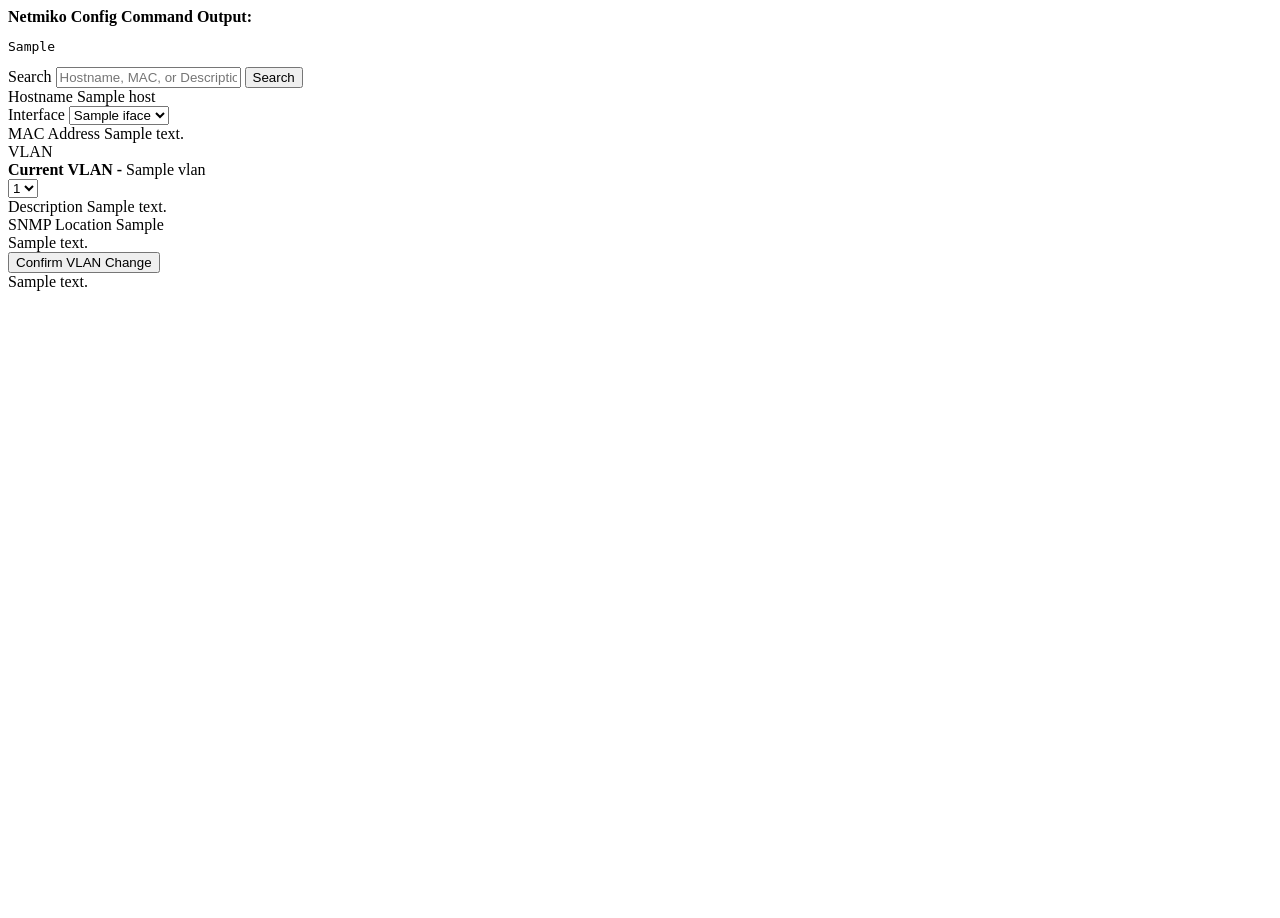
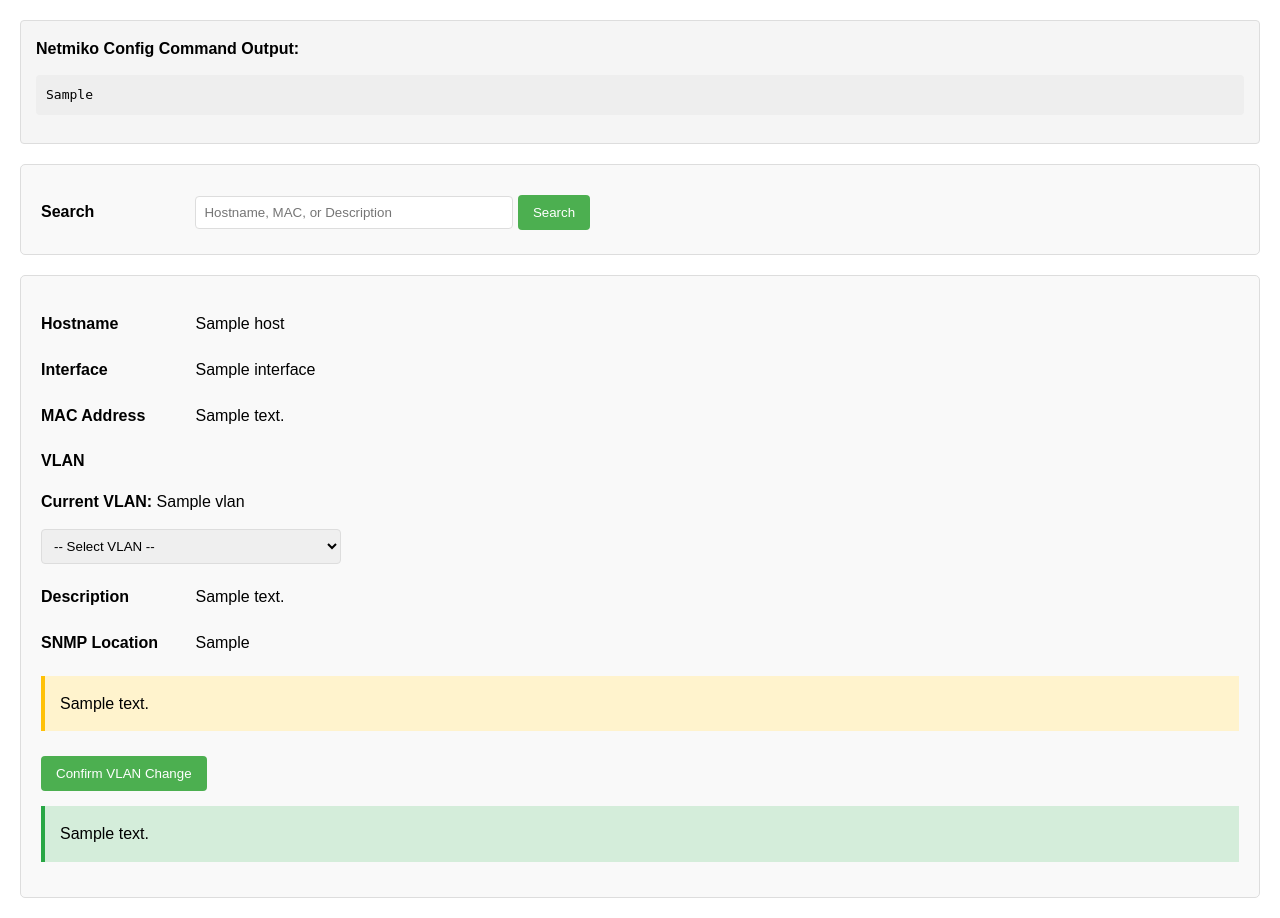
Before and after one commit to ansongdkucl/bau-jobs, a Flask app: template templates/index.html in a window 1280 px wide. Before the commit the page ends 291 px from the top, so only its background shows below. Run offline with Flask 3, Linux system fonts and the light colour scheme; the template is opened without the code that fills it: most values are stand-ins (such as "Sample title", 1, 10 or a date in 2020).

Commit message:
change vlan fixed

```diff
--- a/app.py
+++ b/app.py
@@ -1,23 +1,29 @@
 from flask import Flask, render_template, request, flash, redirect, url_for
-from network_lookup import expand_interface, get_interface_details, find_mac, find_port_description, find_host
+from network_lookup import (
+    expand_interface,
+    get_interface_details,
+    find_mac,
+    find_port_description,
+    find_host,
+    nr  # Import the initialized Nornir instance
+)
 from nornir_netmiko.tasks import netmiko_send_config, netmiko_send_command
+from nornir.core.filter import F
 import logging
 import sys
 from logging.handlers import RotatingFileHandler
 import re
 
+# Initialize Flask application
+app = Flask(__name__)
+app.secret_key = "supersecret"
 
-
-app = Flask(__name__)
-
-# Configure logging to file and redirect stdout/stderr
+# Configure logging
 log_file = "network_debug.log"
-
 handler = RotatingFileHandler(log_file, maxBytes=5*1024*1024, backupCount=3)
 handler.setLevel(logging.DEBUG)
 formatter = logging.Formatter("%(asctime)s [%(levelname)s] %(message)s")
 handler.setFormatter(formatter)
-
 app.logger.addHandler(handler)
 app.logger.setLevel(logging.DEBUG)
 
@@ -33,21 +39,24 @@ class StreamToLogger:
             self.logger.log(self.level, message.strip())
 
     def flush(self):
-        pass  # Needed for compatibility with sys.stdout
+        pass
 
 sys.stdout = StreamToLogger(app.logger, logging.INFO)
 sys.stderr = StreamToLogger(app.logger, logging.ERROR)
 
-
-app.secret_key = "supersecret"
-
+# MAC address validation regex
 MAC_REGEX = r"^([0-9A-Fa-f]{2}([:\-\.]?)){5}[0-9A-Fa-f]{2}$"
 
 @app.route("/", methods=["GET"])
 def index():
     return render_template("index.html", fields={
-        "host": "", "interface": "", "mac_address": "", "vlan": "",
-        "description": "", "snmp_location": "", "available_vlans": [],
+        "host": "",
+        "interface": "",
+        "mac_address": "",
+        "vlan": "",
+        "description": "",
+        "snmp_location": "",
+        "available_vlans": [],
         "available_interfaces": []
     })
 
@@ -55,8 +64,13 @@ def index():
 def search():
     query = request.form.get("query", "").strip()
     fields = {
-        "host": "", "interface": "", "mac_address": "", "vlan": "",
-        "description": "", "snmp_location": "", "available_vlans": [],
+        "host": "",
+        "interface": "",
+        "mac_address": "",
+        "vlan": "",
+        "description": "",
+        "snmp_location": "",
+        "available_vlans": [],
         "available_interfaces": []
     }
 
@@ -65,7 +79,7 @@ def search():
         return render_template("index.html", fields=fields)
 
     # Hostname search
-    if query.lower() in [h.lower() for h in find_host.__globals__['nr'].inventory.hosts.keys()]:
+    if query.lower() in [h.lower() for h in nr.inventory.hosts.keys()]:
         result = find_host(query)
         if result:
             fields = {
@@ -110,99 +124,107 @@ def change_vlan():
     interface_short = request.form.get("interface")
     new_vlan = request.form.get("new_vlan")
     current_vlan = request.form.get("current_vlan")
-    requested_interface = interface_short  # For template rendering
+    confirm = request.form.get("confirm")
 
+    # Expand interface and fetch details
     interface = expand_interface(interface_short)
-
-    # If the VLAN change button was NOT pressed, this is just an interface change
-    if "change_vlan" not in request.form:
-        fields = get_interface_details(host, interface)
-        if fields:
-            # Set the VLAN in the dropdown to match the interface's current VLAN
-            new_vlan = fields.get('vlan', '')
-            flash(f"Showing details for interface {interface_short}", "success")
-            return render_template(
-                "index.html",
-                fields=fields,
-                requested_interface=interface_short,
-                requested_vlan=new_vlan
-            )
-        else:
-            flash(f"Could not get details for interface {interface_short}", "error")
-            return redirect(url_for('index'))
-
-    # If the VLAN change button WAS pressed, proceed with VLAN change logic
     fields = get_interface_details(host, interface)
 
-    if not all([host, interface_short, new_vlan]):
-        flash("Missing data for VLAN change.", "error")
-        return render_template("index.html", fields=fields)
+    # Keep track of requested VLAN to preserve dropdown state
+    requested_vlan = new_vlan or fields.get('vlan', '')
 
-    # If confirmation is not present, prompt for confirmation
-    confirm = request.form.get("confirm")
+    # If this is not the final confirmation step yet
+    if not request.form.get("change_vlan"):
+        return render_template(
+            "index.html",
+            fields=fields,
+            requested_interface=interface_short,
+            requested_vlan=requested_vlan
+        )
+
+    # Validate the selected VLAN is in available list
+    if not new_vlan or new_vlan not in [str(v) for v in fields.get('available_vlans', [])]:
+        flash("Invalid VLAN selection", "error")
+        return render_template(
+            "index.html",
+            fields=fields,
+            requested_interface=interface_short,
+            requested_vlan=requested_vlan
+        )
+
+    # If not confirmed yet, prompt for confirmation
     if not confirm:
         confirmation_message = (
             f"You have requested to change VLAN for host <b>{host}</b> "
-            f"on interface <b>{interface_short}</b> to VLAN <b>{new_vlan}</b>."
+            f"on interface <b>{interface_short}</b> from VLAN <b>{current_vlan}</b> "
+            f"to VLAN <b>{new_vlan}</b>."
         )
         return render_template(
             "index.html",
             fields=fields,
             confirmation_message=confirmation_message,
-            requested_vlan=new_vlan,
-            requested_interface=interface_short
+            requested_interface=interface_short,
+            requested_vlan=requested_vlan
         )
 
-    # If confirmation is present, perform the VLAN change
-    from nornir.core.filter import F
-    from nornir_netmiko.tasks import netmiko_send_config
-    from pprint import pprint
+    # If we get here, it's a confirmed VLAN change
+    try:
+        target = nr.filter(F(name=host))
 
+        # Log the change
+        app.logger.info(f"Changing VLAN on {host} {interface} from {current_vlan} to {new_vlan}")
 
-    target = find_host.__globals__['nr'].filter(F(name=host))
+        cmds = [
+            f"interface {interface}",
+            f"switchport access vlan {new_vlan}",
+            "end"
+        ]
 
-    cmds = [
-        f"interface {interface}",
-        f"switchport access vlan {new_vlan}",
-        "exit"
-    ]
+        config_result = target.run(task=netmiko_send_config, config_commands=cmds)
+        task = list(config_result.values())[0]
 
-    # Send config and capture output
-    config_result = target.run(task=netmiko_send_config, config_commands=cmds)
-    task = list(config_result.values())[0]
-    config_output = task.result
+        if task.failed:
+            flash(f"Failed to change VLAN: {task.result}", "error")
+            return render_template(
+                "index.html",
+                fields=fields,
+                requested_interface=interface_short,
+                requested_vlan=requested_vlan
+            )
 
-    print("Netmiko config command output:")
-    print(config_output)
+        # Verify change
+        show_cmd = f"show interfaces {interface} switchport"
+        show_result = target.run(task=netmiko_send_command, command_string=show_cmd)
+        show_output = list(show_result.values())[0].result
 
-    # Run 'show interfaces switchport' for the interface to verify VLAN
-    show_cmd = f"show interfaces {interface} switchport"
-    show_result = target.run(task=netmiko_send_command, command_string=show_cmd)
-    show_task = list(show_result.values())[0]
-    show_output = show_task.result
+        # Refresh interface details
+        updated_fields = get_interface_details(host, interface)
 
-    print("Netmiko show command output:")
-    print(show_output)
+        success_message = (
+            f"Successfully changed VLAN on {host} interface {interface_short} "
+            f"from {current_vlan} to {new_vlan}.<br>"
+            f"<b>Config output:</b><br><pre>{task.result}</pre>"
+            f"<b>Verification output:</b><br><pre>{show_output}</pre>"
+        )
 
-    if task.failed:
-        flash(f"Failed to change VLAN:<br><pre>{config_output}</pre>", "error")
-        return render_template("index.html", fields=fields)
+        return render_template(
+            "index.html",
+            fields=updated_fields,
+            success_message=success_message,
+            netmiko_output=task.result,
+            requested_interface=interface_short,
+            requested_vlan=requested_vlan
+        )
 
-    # Refresh actual data from device
-    updated_fields = get_interface_details(host, interface)
-    success_message = (
-        f"You have successfully changed host <b>{host}</b> "
-        f"on interface <b>{interface_short}</b> to VLAN <b>{new_vlan}</b>.<br>"
-        f"<b>Device config output:</b><br><pre>{config_output}</pre>"
-        f"<b>Device show output:</b><br><pre>{show_output}</pre>"
-    )
-    return render_template(
-        "index.html",
-        fields=updated_fields,
-        success_message=success_message
-        #netmiko_output=config_output
-    )
-
+    except Exception as e:
+        app.logger.error(f"VLAN change error: {str(e)}")
+        flash(f"VLAN change failed: {str(e)}", "error")
+        return render_template(
+            "index.html",
+            fields=fields,
+            requested_interface=interface_short,
+            requested_vlan=requested_vlan
+        )
 
 if __name__ == "__main__":
-    app.run(debug=True, port=5002)
+    app.run(debug=True, port=5009)
--- a/templates/index.html
+++ b/templates/index.html
@@ -3,6 +3,87 @@
 <head>
     <meta charset="UTF-8">
     <title>Network Search</title>
+    <style>
+        body {
+            font-family: Arial, sans-serif;
+            margin: 20px;
+            line-height: 1.6;
+        }
+        .flash {
+            padding: 10px;
+            margin: 10px 0;
+            border-radius: 4px;
+        }
+        .flash.error {
+            background-color: #ffdddd;
+            border-left: 4px solid #f44336;
+        }
+        .flash.success {
+            background-color: #ddffdd;
+            border-left: 4px solid #4CAF50;
+        }
+        .confirmation {
+            background-color: #fff3cd;
+            border-left: 4px solid #ffc107;
+            padding: 15px;
+            margin: 15px 0;
+        }
+        .success {
+            background-color: #d4edda;
+            border-left: 4px solid #28a745;
+            padding: 15px;
+            margin: 15px 0;
+        }
+        form {
+            margin: 20px 0;
+            padding: 20px;
+            border: 1px solid #ddd;
+            border-radius: 5px;
+            background-color: #f9f9f9;
+        }
+        label {
+            display: inline-block;
+            width: 150px;
+            font-weight: bold;
+            margin: 5px 0;
+        }
+        input[type="text"], select {
+            padding: 8px;
+            width: 300px;
+            margin: 5px 0;
+            border: 1px solid #ddd;
+            border-radius: 4px;
+        }
+        button {
+            background-color: #4CAF50;
+            color: white;
+            padding: 10px 15px;
+            border: none;
+            border-radius: 4px;
+            cursor: pointer;
+            margin-top: 10px;
+        }
+        button:hover {
+            background-color: #45a049;
+        }
+        .netmiko-output {
+            margin: 20px 0;
+            padding: 15px;
+            background-color: #f5f5f5;
+            border: 1px solid #ddd;
+            border-radius: 4px;
+        }
+        pre {
+            white-space: pre-wrap;
+            word-wrap: break-word;
+            background-color: #eee;
+            padding: 10px;
+            border-radius: 4px;
+        }
+        div {
+            margin: 10px 0;
+        }
+    </style>
 </head>
 <body>
     {% with messages = get_flashed_messages(with_categories=true) %}
@@ -26,7 +107,7 @@
         <button type="submit">Search</button>
     </form>
 
-<form method="POST" action="/change_vlan">
+    <form method="POST" action="/change_vlan" id="vlanForm">
         <div>
             <label>Hostname</label>
             <span>{{ fields.host or '-' }}</span>
@@ -35,13 +116,14 @@
 
         <div>
             <label for="interface">Interface</label>
-        {% if fields.available_interfaces %}
-            {% set current_short = fields.interface|replace('GigabitEthernet', 'Gi')|replace('FastEthernet', 'Fa') %}
-            <select name="interface" id="interface" onchange="this.form.submit()">
+            {% if confirmation_message %}
+                <span>{{ fields.interface or '-' }}</span>
+                <input type="hidden" name="interface" value="{{ fields.interface }}">
+            {% elif fields.available_interfaces %}
+                <select name="interface" id="interface">
                     {% for iface in fields.available_interfaces %}
-                    {% set short_name = iface|replace('GigabitEthernet', 'Gi')|replace('FastEthernet', 'Fa') %}
-                    <option value="{{ short_name }}"
-                        {% if short_name == (requested_interface or current_short) %}selected{% endif %}>
+                        <option value="{{ iface }}"
+                            {% if iface == fields.interface %}selected{% endif %}>
                             {{ iface }}
                         </option>
                     {% endfor %}
@@ -61,19 +143,21 @@
             <label>VLAN</label>
             {% if fields.available_vlans %}
                 <div>
-                <strong>Current VLAN - </strong>
+                    <strong>Current VLAN: </strong>
                     <span>{{ fields.vlan or 'N/A' }}</span>
                 </div>
-            <select name="new_vlan" id="new_vlan">
+                <select name="new_vlan" id="new_vlan" required>
+                    <option value="">-- Select VLAN --</option>
                     {% for vlan_id in fields.available_vlans %}
-                    {% set is_selected = vlan_id|string == (requested_vlan or fields.vlan)|string %}
-                    <option value="{{ vlan_id }}" {% if is_selected %}selected{% endif %}>{{ vlan_id }}</option>
+                        <option value="{{ vlan_id }}"
+                            {% if vlan_id|string == (request.form.new_vlan or requested_vlan or fields.vlan)|string %}selected{% endif %}>
+                            VLAN {{ vlan_id }}
+                        </option>
                     {% endfor %}
                 </select>
                 <input type="hidden" name="current_vlan" value="{{ fields.vlan }}">
             {% else %}
                 <span>{{ fields.vlan or '-' }}</span>
-            <input type="hidden" name="new_vlan" value="{{ fields.vlan }}">
             {% endif %}
         </div>
 
@@ -88,10 +172,13 @@
         </div>
 
         {% if confirmation_message %}
+            <input type="hidden" name="host" value="{{ fields.host }}">
+            <input type="hidden" name="interface" value="{{ fields.interface }}">
+            <input type="hidden" name="new_vlan" value="{{ request.form.new_vlan }}">
+            <input type="hidden" name="current_vlan" value="{{ fields.vlan }}">
+            <input type="hidden" name="confirm" value="true">
             <div class="confirmation">{{ confirmation_message|safe }}</div>
-        <input type="hidden" name="confirm" value="1">
-        <input type="hidden" name="change_vlan" value="1">  <!-- ADD THIS -->
-        <button type="submit">Confirm VLAN Change</button>
+            <button type="submit" name="change_vlan" value="1">Confirm VLAN Change</button>
         {% elif fields.available_vlans %}
             <button type="submit" name="change_vlan" value="1">Submit VLAN Change</button>
         {% endif %}
@@ -100,5 +187,15 @@
             <div class="success">{{ success_message|safe }}</div>
         {% endif %}
     </form>
+
+    <script>
+        document.getElementById('vlanForm').addEventListener('submit', function(e) {
+            const vlanSelect = document.getElementById('new_vlan');
+            if (vlanSelect && !vlanSelect.value) {
+                alert('Please select a VLAN');
+                e.preventDefault();
+            }
+        });
+    </script>
 </body>
 </html>
```
Also changed, not shown: network_lookup.py (+68 -6 lines). Lines whose indentation alone changed are shown as unchanged.
